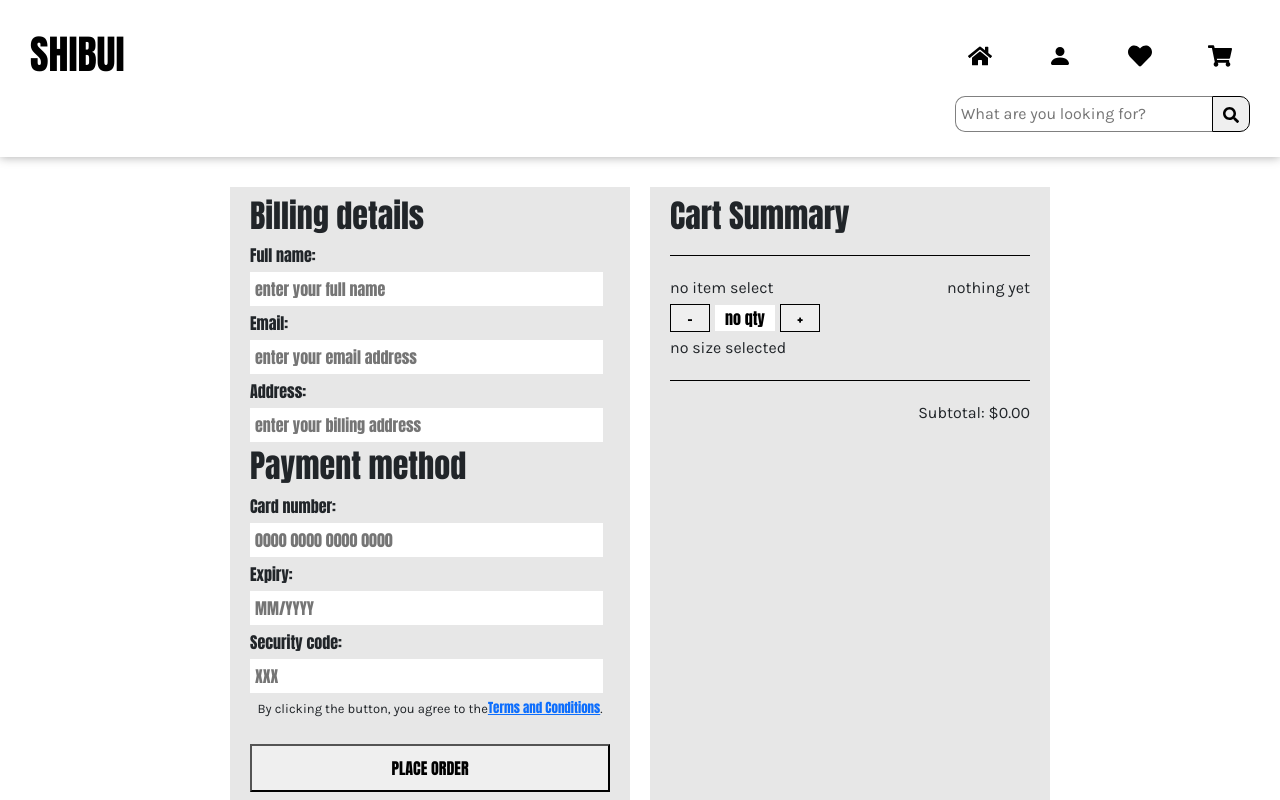
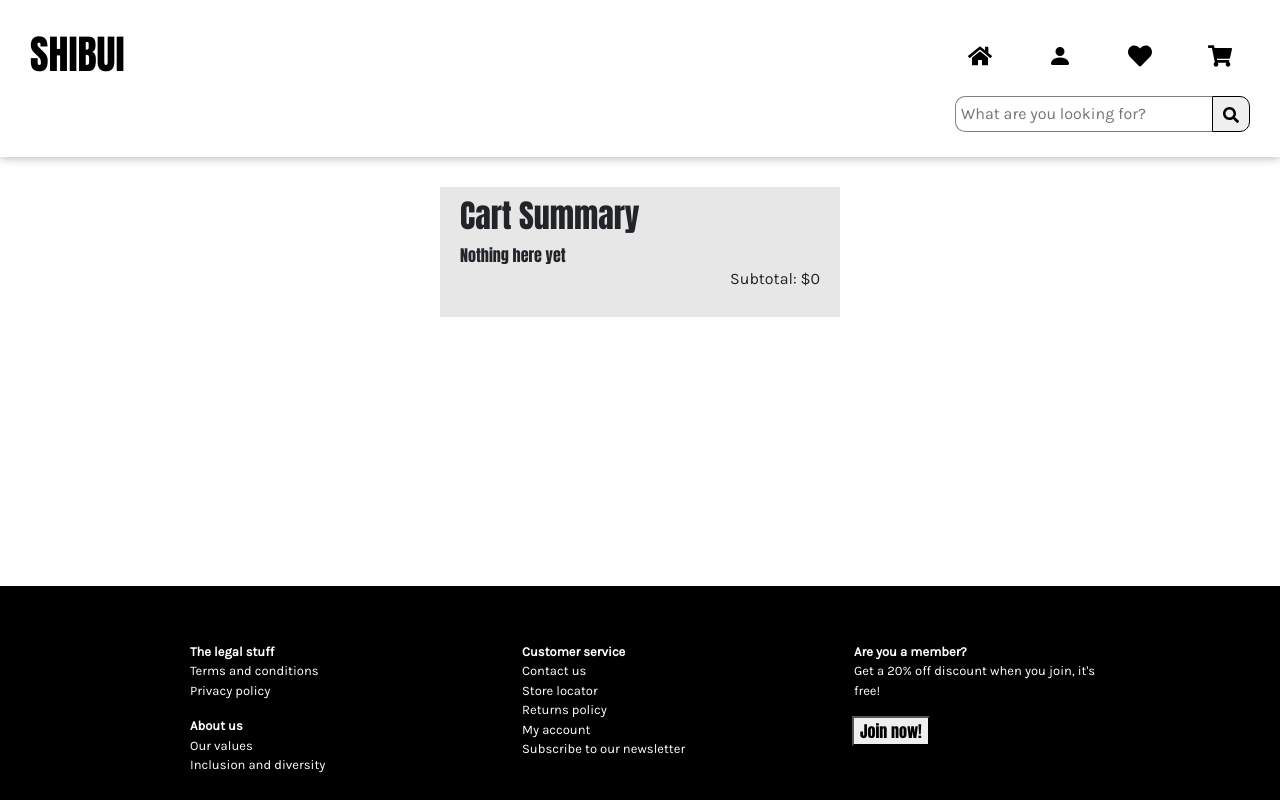
Before and after one commit to edlyn-e/plant-project, a React (Create React App) app in the folder app/: page /cart in a window 1280 px wide. Shown: the top 800 px of the page. Built offline with nearby package versions, Linux system fonts and the light colour scheme.

Commit message:
cart functional

```diff
--- a/app/src/components/ProductInput/ProductInput.jsx
+++ b/app/src/components/ProductInput/ProductInput.jsx
@@ -59,7 +59,10 @@ const ProductInput = ({ product }) => {
 
         const name = product.name;
         const price = product.price;
-        setCart([qty, size, name, price, id]);
+        const copyOf = [...cart];
+        copyOf.push({ name, price, qty, size });
+        console.log("copy of", copyOf);
+        setCart(copyOf);
     };
 
     const toggleWishlist = () => {
@@ -105,7 +108,6 @@ const ProductInput = ({ product }) => {
             </section>
 
             <section className={styles.Note}>
-                {cart}
                 <p>Available stock: {stock}</p>
                 <p>
                     Customer has selected: {size} size and {qty} qty.
--- a/app/src/containers/Cart/Cart.jsx
+++ b/app/src/containers/Cart/Cart.jsx
@@ -5,37 +5,11 @@ import styles from "./Cart.module.scss";
 import { useContext, useEffect, useState } from "react";
 
 // local files
-import CartForm from "../../components/CartForm/CartForm";
 import { CartContext } from "../../context/CartContext";
 
 const Cart = () => {
     const { cart } = useContext(CartContext);
-    const [cartItem, setCartItem] = useState([]);
-    const [totalPrice, setTotalPrice] = useState(0);
-
-    useEffect(() => {
-        const cartData = [...cartItem];
-        const cartCost = totalPrice;
-
-        const quantity = cart[0];
-        const size = cart[1];
-        const name = cart[2];
-        const cost = cart[3];
-        const id = cart[4];
-
-        cartData.push({
-            qty: quantity ? quantity : "no qty",
-            size: size ? size : "no size selected",
-            name: name ? name : "no item select",
-            price: cost ? cost : "nothing yet",
-            id: id ? id : "",
-        });
-
-        const totalSum = (quantity ? quantity : 0) * (cost ? cost : 0);
-
-        setCartItem(cartData);
-        setTotalPrice(cartCost + totalSum);
-    }, []);
+    const [total, setTotal] = useState(0);
 
     const handleDecrement = () => {
         console.log("dec button clicks");
@@ -45,31 +19,33 @@ const Cart = () => {
         console.log("inc button clicks");
     };
 
-    const updateQty = (event) => {
-        console.log(event.target.value);
-    };
+    console.log("cart", cart);
 
-    console.log("cart", cart);
-    console.log("cart item ", cartItem);
-    console.log("totalPrice", totalPrice);
-    console.log("qty", cart.quantity);
+    useEffect(() => {
+        const sum = cart.map((item) => {
+            return item.qty * item.price;
+        });
+
+        const grandTotal = sum.reduce((prev, curr) => prev + curr, 0);
+
+        setTotal(grandTotal);
+    });
 
     return (
         <div className={styles.Cart}>
-            <CartForm />
             <div className={styles.Cart__basket}>
                 <h2>Cart Summary</h2>
                 <section>
-                    {cartItem.length > 0 &&
-                        cartItem.map((item) => {
+                    {cart.length > 0 &&
+                        cart.map((item, index) => {
                             return (
                                 <section
                                     className={styles.Cart__item}
-                                    key={item.id}
+                                    key={index}
                                 >
                                     <section className={styles.Cart__header}>
                                         <p>{item.name}</p>
-                                        <p>{item.price}</p>
+                                        <p>{item.price.toFixed(2)} ea</p>
                                     </section>
                                     <span>
                                         <button
@@ -81,7 +57,7 @@ const Cart = () => {
                                         <input
                                             type="text"
                                             value={item.qty}
-                                            onChange={updateQty}
+                                            readOnly
                                             className={styles.Cart__qty}
                                         />
                                         <button
@@ -95,10 +71,10 @@ const Cart = () => {
                                 </section>
                             );
                         })}
-                    {cartItem.length === 0 && "Nothing here yet"}
+                    {cart.length === 0 && "Nothing here yet"}
                 </section>
                 <section className={styles.Cart__total}>
-                    <p>Subtotal: ${totalPrice.toFixed(2)}</p>
+                    <p>Subtotal: ${total}</p>
                 </section>
             </div>
         </div>
--- a/app/src/containers/Cart/Cart.module.scss
+++ b/app/src/containers/Cart/Cart.module.scss
@@ -11,7 +11,6 @@
     }
 
     &__item {
-        border-top: 1px solid black;
         border-bottom: 1px solid black;
         padding: 20px 0px;
         margin: 20px 0px;
--- a/app/src/context/CartContext.jsx
+++ b/app/src/context/CartContext.jsx
@@ -3,15 +3,14 @@ import { createContext, useState, useRef, useEffect } from "react";
 export const CartContext = createContext();
 
 const CartProvider = ({ children }) => {
-    const [cart, setCart] = useState([]);
+    const cartData = useRef([]);
+    const [cart, setCart] = useState(cartData.current);
 
     const data = { cart, setCart };
 
-    // const cartData = useRef([]);
-
-    // useEffect(() => {
-    //     cartData.current = cart;
-    // }, [cart]);
+    useEffect(() => {
+        cartData.current = cart;
+    }, [cart]);
 
     return <CartContext.Provider value={data}>{children}</CartContext.Provider>;
 };
```
